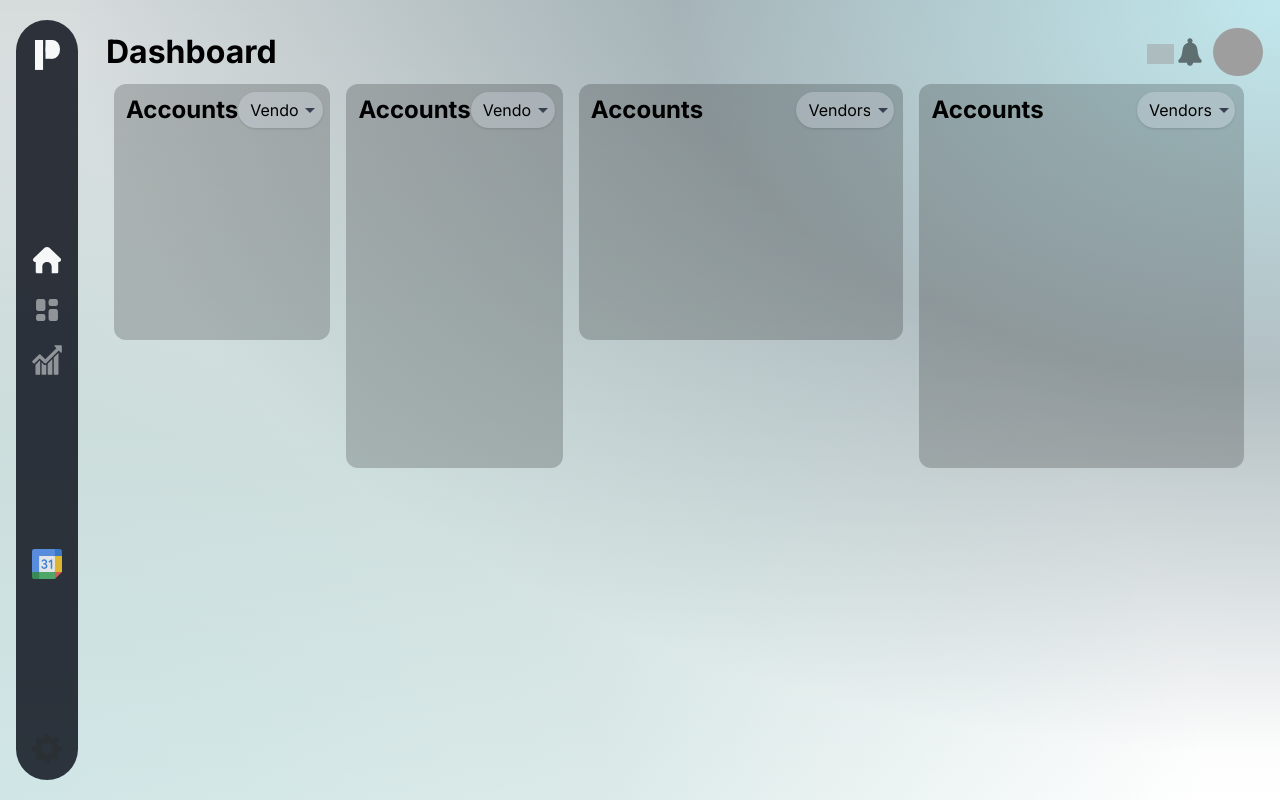
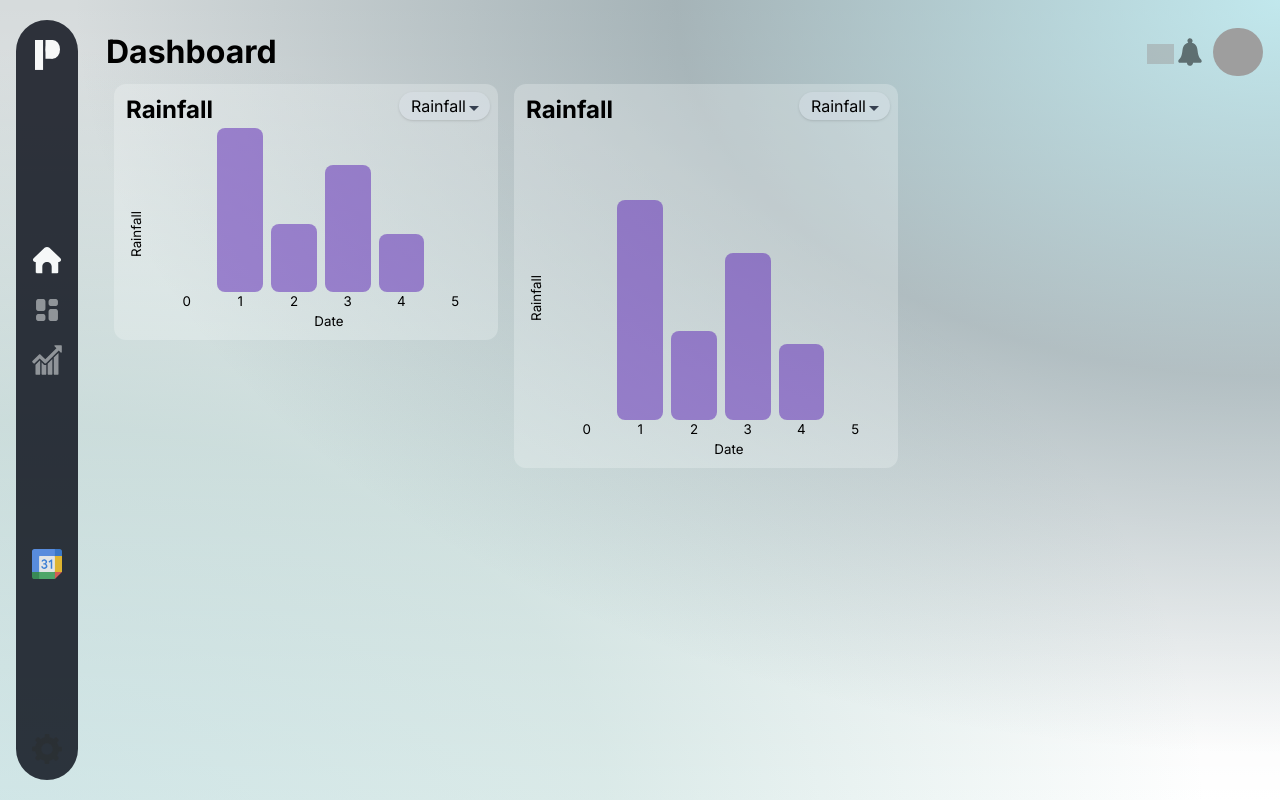
Before and after one commit to lesedi-k/crm, a Next.js app: page / in a window 1280 px wide. Built offline with nearby package versions, Linux system fonts and the light colour scheme; grey boxes are pictures that could not be loaded.

Commit message:
bars done

```diff
--- a/src/app/Dashboard/page.tsx
+++ b/src/app/Dashboard/page.tsx
@@ -1,6 +1,6 @@
 
 import Accounts from "../components/accounts";
-import { Card } from "../components/card";
+import { Bar } from "../components/bar";
 
 export default function DashBoard(){
 
@@ -12,13 +12,8 @@ export default function DashBoard(){
         <div className="h-full">
             <h1>Dashboard</h1>
             <div className="flex flex-row">
-                <Card name={"Accounts"} size={0} dataSource={"Vendors"} dataOptions={[]} Content={null}/>
-                <Card name={"Accounts"} size={1} dataSource={"Vendors"} dataOptions={[]} Content={null}/>
-                <Card name={"Accounts"} size={2} dataSource={"Vendors"} dataOptions={[]} Content={null}/>
-                <Card name={"Accounts"} size={3} dataSource={"Vendors"} dataOptions={[]}  Content={null}/>
+            <Bar name={"Rainfall"} size={0} dataSource={"Rainfall"} valueOptions={[]} Content={null}/>
             </div>
-
-
         </div>
     );
 }
--- a/src/app/Landing/page.tsx
+++ b/src/app/Landing/page.tsx
@@ -35,8 +35,8 @@ export default function Landing() {
 
             <div className="flex flex-row w-full h-5/6">
                 <div className="w-3/12">
-                    <Accounts title={"Vendors"} acc={acc}/>
-                    <Accounts title={"Accounts"} acc={acc}/>
+                    <Accounts title="Vendors" acc={acc}/>
+                    <Accounts title="Accounts" acc={acc}/>
                 </div>
 
 
--- a/src/app/components/accounts/index.tsx
+++ b/src/app/components/accounts/index.tsx
@@ -1,4 +1,4 @@
-export default  function Accounts({title, acc}) {
+export default  function Accounts({ title, acc }: { title: string; acc:any[] }) {
     return (
         <div className=" flex flex-col h-1/2 w-full rounded-xl mb-4 p-4 pb-10 max-h-screen whiteCard">
             <div className="flex flex-row justify-between">
--- /dev/null
+++ b/src/app/components/bar/index.tsx
@@ -0,0 +1,59 @@
+import { Card } from "../card"
+import { CardComponent } from "../card/type"
+import { BarComponent } from "./type"
+
+const BarCol = (height:number, max:number) => {
+    return (
+        <div className=""/>
+    )
+}
+
+const Bars: BarComponent = ({xName, yName, xValues, yValues}) => {
+
+    const maxY = Math.max(...yValues)
+
+
+    return (
+        <div className="flex flex-row h-full w-full">
+            <div className="flex basis-1/12 items-center w-full h-full">
+                <p className="text-center transform -rotate-90">{yName}</p>
+            </div>
+
+            <div className="flex flex-col justify-end basis-11/12">
+                {/* BarSpace */}
+                <div className="flex flex-row h-full max-h-60 w-full text-align-center justify-between items-end pr-4">
+                    {yValues.map((y,index)=> (
+                        <div
+                            key={index}
+                            className="flex flex-col justify-end flex-1 w-full h-full mx-1"
+                        >
+                            <div
+                                className="w-full bg-violet-800/50 hover:bg-violet-800/80 rounded-lg"
+                                style={{ height: `calc(${(y / maxY) * 100}% - 2px)` }}
+                            />
+                            <p className="text-center">{xValues[index]}</p>
+                        </div>
+                    ))}
+                </div>
+                <p className="text-center mb-2">{xName}</p>
+
+
+            </div>
+
+        </div>
+
+    )
+
+}
+
+
+export const Bar: CardComponent = ({name, size, dataSource, valueOptions, Content}) => {
+    //if 2
+    return (
+        <>
+            <Card name={name} size={2} dataSource={dataSource} valueOptions={valueOptions} Content={Bars}/>
+            <Card name={name} size={4} dataSource={dataSource} valueOptions={valueOptions} Content={Bars}/>
+        </>
+
+    )
+}
--- /dev/null
+++ b/src/app/components/bar/type.ts
@@ -0,0 +1,10 @@
+import { FunctionComponent } from "react";
+
+type BarProp = {
+    xName: string,
+    yName: string,
+    xValues: number[],
+    yValues: number[],
+}
+
+export type BarComponent = FunctionComponent<BarProp>
--- a/src/app/components/card/index.tsx
+++ b/src/app/components/card/index.tsx
@@ -1,8 +1,8 @@
 import { CardComponent } from "./type";
 
-export const Card: CardComponent = ({name, size, dataSource, dataOptions, Content}) => {
+export const Card: CardComponent = ({name, size, dataSource, valueOptions, Content}) => {
     return (
-        <div className={`card m-2 rounded-xl
+        <div className={`flex flex-col card m-2 rounded-xl
             ${ size === 0 ? `w-64 h-64` :
                 size === 1 ? `w-64 h-96` :
                 size === 2 ? `w-96 h-64` :
@@ -12,19 +12,19 @@ export const Card: CardComponent = ({name, size, dataSource, dataOptions, Conten
             <div className="flex flex-row justify-between">
                 <h2 className="mt-2 ml-3">{name}</h2>
                 <div className="inline-block relative">
-                    <select className="mr-2 mt-2 block appearance-none w-11/12 bg-slate-200/30 border-none px-3 py-2 pr-6 rounded-full shadow leading-tight focus:outline-none focus:shadow-outline">
+                    <select className="mr-2 mt-2 block appearance-none w-11/12 bg-slate-200/30 border-none px-3 py-1 pr-6 rounded-full shadow leading-tight focus:outline-none focus:shadow-outline">
                         <option className="p">{dataSource}</option>
-                        {dataOptions.map((ds)=> (
-                            <option>{ds}</option>
+                        {valueOptions.map((vo, index)=> (
+                            <option key={vo + "" + index}>{vo}</option>
                         ))}
                     </select>
-                    <div className="pointer-events-none absolute inset-y-0 right-0 flex items-center px-3 mt-1 text-gray-700">
+                    <div className="pointer-events-none absolute inset-y-0 right-0 flex items-center px-4 text-gray-700">
                         <svg className="fill-current h-5 w-5" xmlns="http://www.w3.org/2000/svg" viewBox="0 0 20 20"><path d="M7 10l5 5 5-5H7z"/></svg>
                     </div>
                 </div>
             </div>
 
-            {/* <Content/> */}
+            { Content && <Content xName={"Date"} yName={"Rainfall"} xValues={[0,1,2,3,4,5]} yValues={[0,37,14,26,12,0]}/>}
         </div>
     )
 }
--- a/src/app/components/card/type.ts
+++ b/src/app/components/card/type.ts
@@ -1,11 +1,12 @@
 import { FunctionComponent } from "react";
+import { BarComponent } from "../bar/type";
 
 type CardProps = {
     name: string,
     size: number,
     dataSource: string,
-    dataOptions: string[],
-    Content: React.ComponentType | null;
+    valueOptions: string[],
+    Content: React.ComponentType| BarComponent | null;
 }
 
 export type CardComponent = FunctionComponent<CardProps>
--- a/src/app/components/sideBar/index.tsx
+++ b/src/app/components/sideBar/index.tsx
@@ -14,7 +14,7 @@ import settings from "../../../../public/assets/settings.svg"
 import partitions from "../../../../public/assets/partitions.svg"
 import gCal from "../../../../public/assets/gcal.svg"
 
-export default function SideBar({selected}) {
+export default function SideBar({selected} : {selected: number}) {
     const pageIcons = [
         {
             title: "Home",
--- a/src/app/globals.css
+++ b/src/app/globals.css
@@ -17,16 +17,16 @@
 } */
 
 .card {
-  background-color: rgba(0, 0, 0, 0.2);
-  /* background-color: rgba(248, 250, 252, 0.6);  */
+  /* background-color: rgba(0, 0, 0, 0.2); */
+  background-color: rgba(248, 250, 252, 0.261);
 }
 
 
-@media (prefers-color-scheme: dark) {
+/* @media (prefers-color-scheme: dark) {
   .whiteCard {
     background-color: rgba(0, 0, 0, 0.2);
   }
-}
+} */
 
 body {
   color: rgb(var(--foreground-rgb));
```
